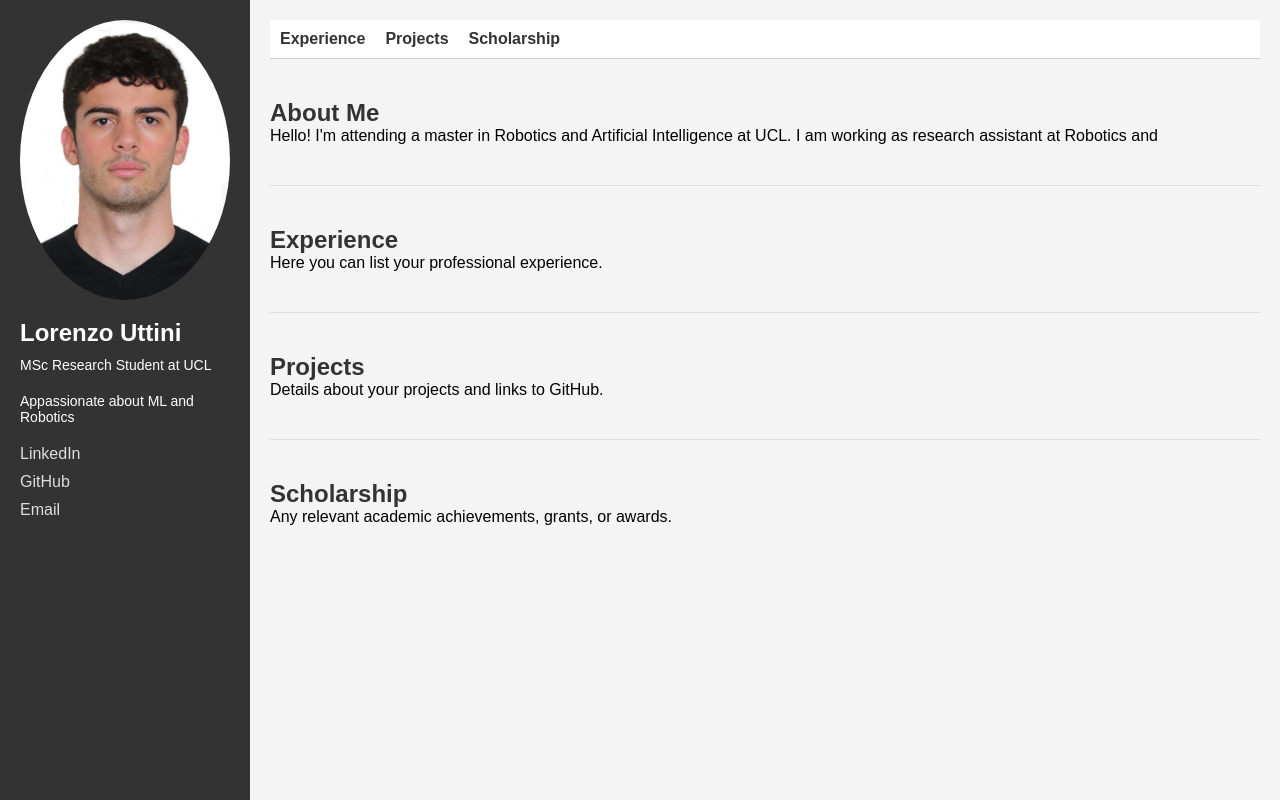
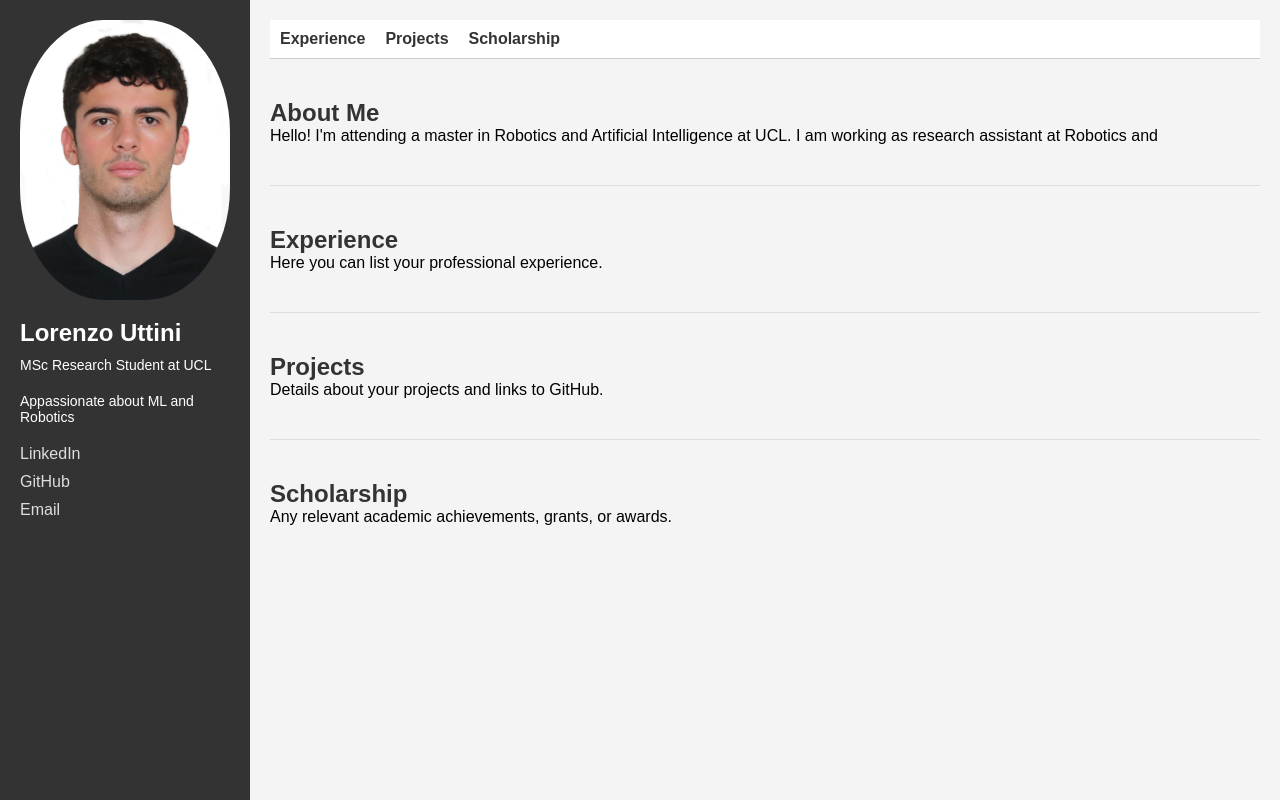
Before and after one commit to lorenzouttini/lorenzouttini.github.io, a plain HTML site: page index.html in a window 1280 px wide. Drawn offline with Linux system fonts and the light colour scheme.

Commit message:
Added index.html

```diff
--- a/index.html
+++ b/index.html
@@ -31,7 +31,7 @@
 
     <!-- Sidebar -->
     <div class="sidebar">
-        <img src="Photo ID.JPEG" alt="Your Photo" style="width:100%; border-radius:50%; margin-bottom:15px;">
+        <img src="Photo ID.JPEG" alt="Your Photo" style="width:100%; border-radius:40%; margin-bottom:15px;">
         <h1>Lorenzo Uttini</h1>
         <p>MSc Research Student at UCL</p>
         <p>Appassionate about ML and Robotics</p>
```
